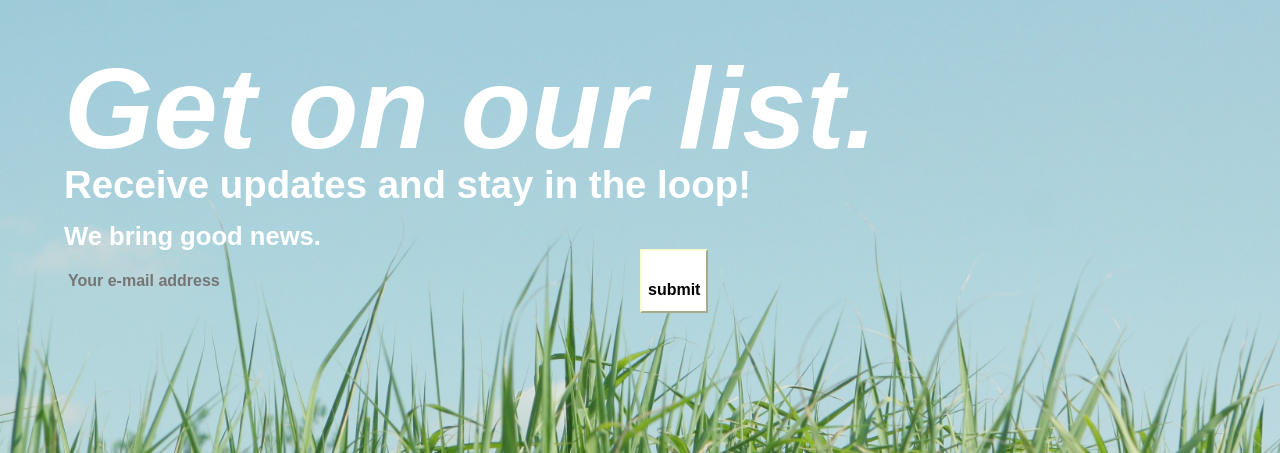
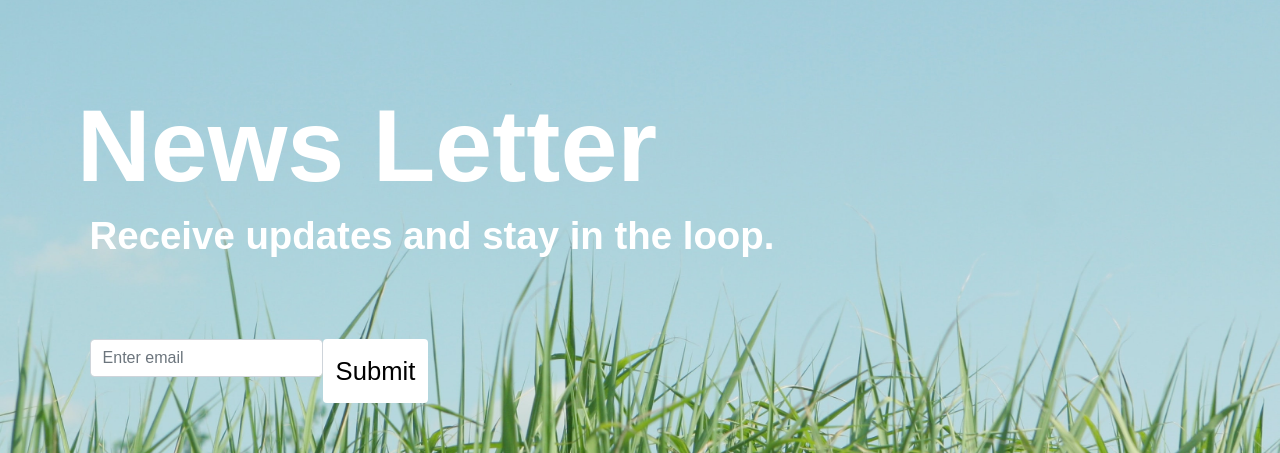
Before and after one commit to flyingfiretruck/terra, a React app: page / in a window 1280 px wide. Shown: the part 1010-1463 px from the top of the page. Built offline with nearby package versions, Linux system fonts and the light colour scheme.

Commit message:
trying to format email for

```diff
--- a/client/components/EmailList.jsx
+++ b/client/components/EmailList.jsx
@@ -1,15 +1,26 @@
 import React from 'react'
+import { Form, Button } from 'react-bootstrap';
 
 const EmailList= () => (
   <div className="email_list">
     <div className="email_form">
-      <div className="email_text_head_1">Get on our list.</div>
-      <div className="email_text_head_2">Receive updates and stay in the loop! </div>
-      <div className="email_text_head_3">We bring good news.</div>
-      <form className="email_form_input">
-        <input className="email-input" placeholder="Your e-mail address" type="text"/>
-        <input className="email-input-button" type="submit" value="submit"/>
-      </form>
+      <div className="email_text_head_1">News Letter</div>
+      <div className="email_text_head_2">Receive updates and stay in the loop.</div>
+      <Form className="email_form_input">
+        <Form.Group controlId="formBasicEmail">
+          {/* <Form.Label>Email address</Form.Label> */}
+          <Form.Control type="email" className="email-input" placeholder="Enter email" />
+          {/* <Form.Text className="text-muted">
+            We'll never share your email with anyone else.
+          </Form.Text> */}
+        </Form.Group>
+        {/* <Form.Group controlId="formBasicCheckbox">
+          <Form.Check type="checkbox" label="Check me out" />
+        </Form.Group> */}
+        <Button variant="custom" className="email-form-button" type="submit">
+          Submit
+        </Button>
+      </Form>
     </div>
     <img className="email_background" src="assets/picture_1.jpg"/>
   </div>
--- a/client/stylesheets/emailList.css
+++ b/client/stylesheets/emailList.css
@@ -1,3 +1,7 @@
+textarea:focus, input:focus{
+  outline: none;
+}
+
 .email_list {
   display: flex;
 }
@@ -12,41 +16,36 @@
   color: white;
   position: absolute;
   z-index: 1;
-  margin-top: 7vw;
-  margin-left: 5vw;
+  margin-top: 10vw;
+  margin-left: 6vw;
   line-height: 6vw;
 }
 
 .email_text_head_1 {
-  font-size: 9vw;
-  font-style: italic;
+  font-size: 8vw;
 }
 
 .email_text_head_2 {
   font-size: 3vw;
-}
-
-.email_text_head_3 {
-  font-size: 2vw;
-  line-height: 2vw;
+  margin-left: 1vw;
+  margin-top: 1vw;
 }
 
 .email_form_input {
   display: flex;
   size: 2vw;
+  margin-left: 1vw;
+  margin-top: 5vw;
 }
 
-.email-input-button {
-  color: black;
-  background-color: white;
-  border-color: rgb(250, 255, 208);
-  height: 5vw;
+.email_input {
+  height: 5vw !important;
 }
 
-.email-input {
-  height: 5vw;
-  width: 45vw;
-  background: transparent;
-  color: white;
-  border-color: transparent;
+.email-form-button {
+  color: black !important;
+  background-color: white !important;
+  border-color: transparent !important;
+  height: 5vw !important;
+  font-size: 2vw !important;
 }
```
Also changed, not shown: 1 other file (tests, documents, lock files or other folders).
